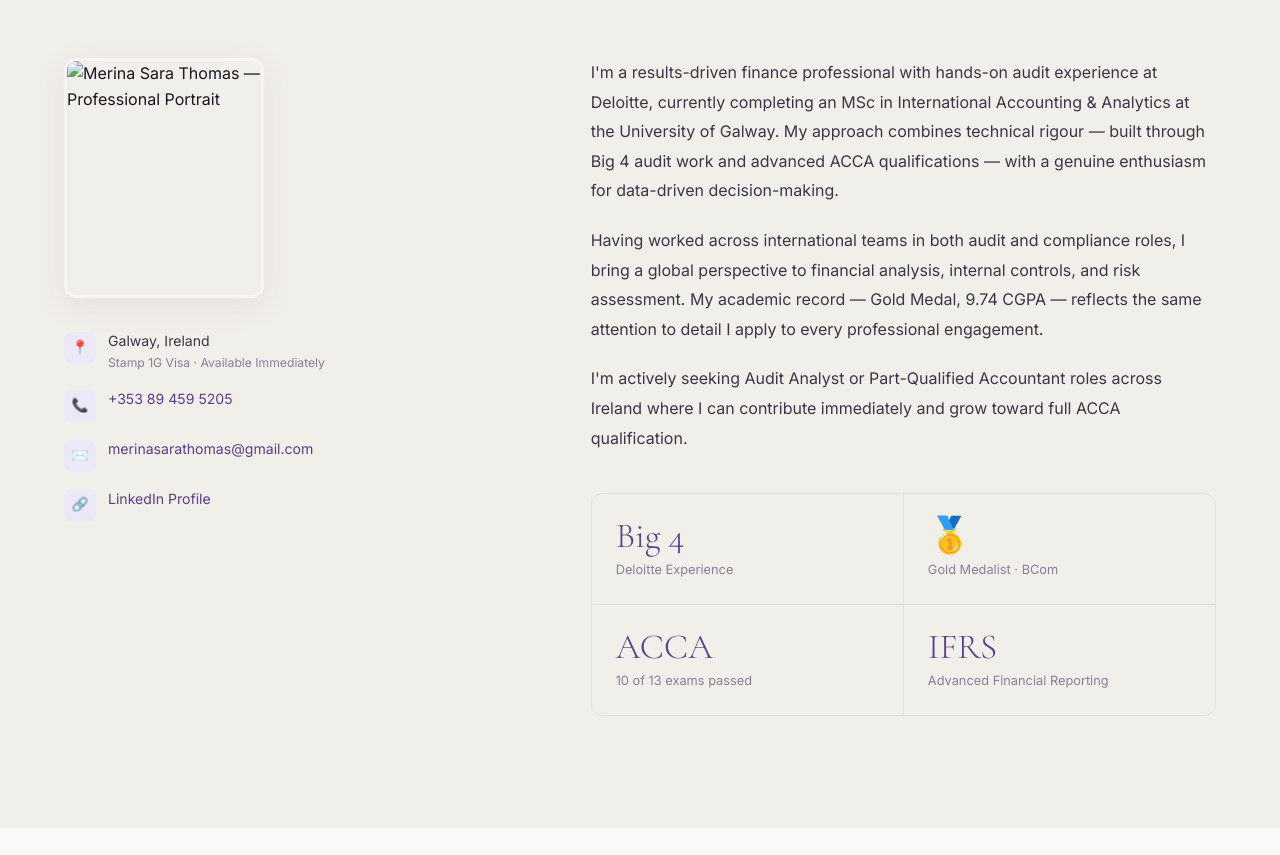
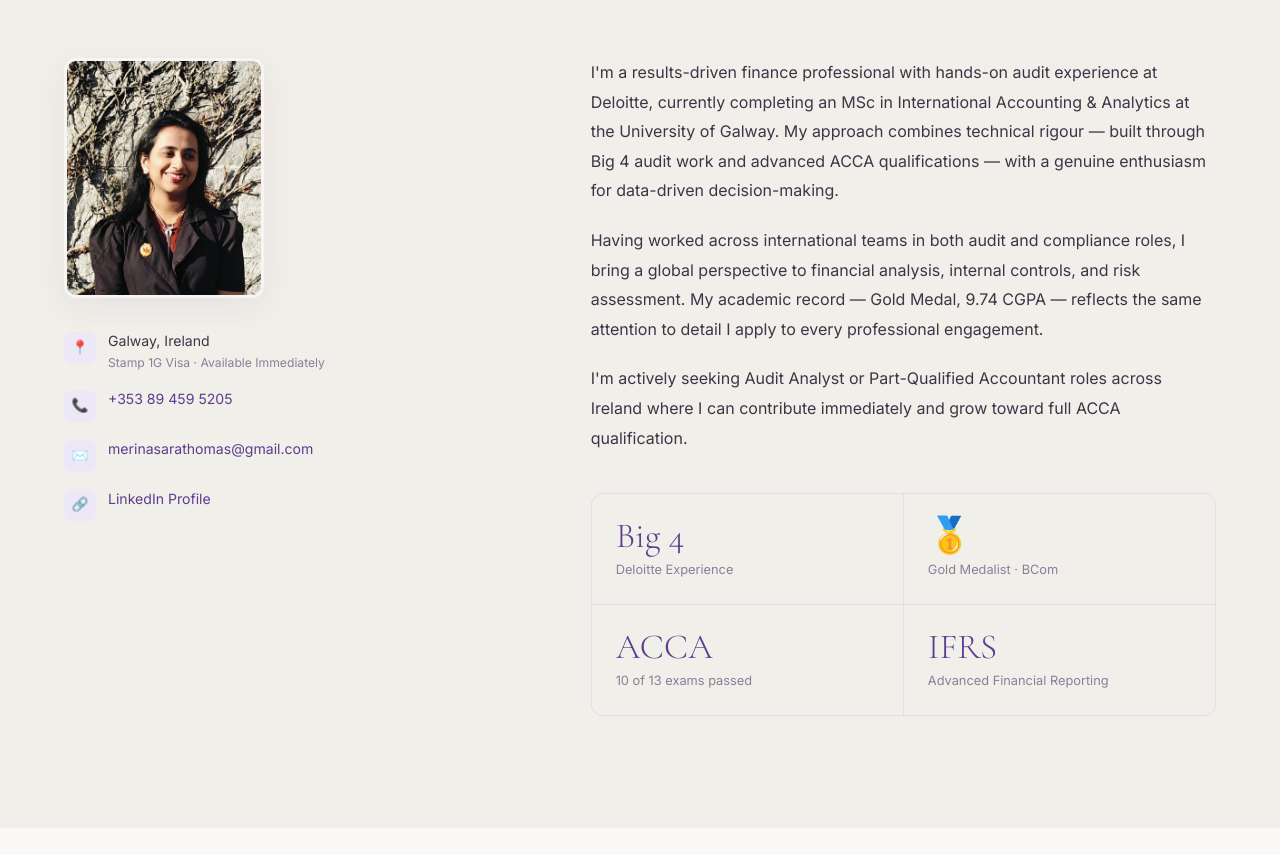
Before and after one commit to mesaira/Merina_portfolio, a plain HTML site: page index.html in a window 1280 px wide. Shown: the part 1060-1915 px from the top of the page. Drawn offline with nearby package versions, Linux system fonts and the light colour scheme; files whose address does not match are found by name.

Commit message:
Update index.html
update

```diff
--- a/index.html
+++ b/index.html
@@ -1186,7 +1186,7 @@ footer {
   <div class="about-grid">
     <div class="about-aside reveal">
       <div class="about-photo-wrapper">
-        <img class="about-photo" src="images/portrait.jpg" alt="Merina Sara Thomas — Professional Portrait" loading="lazy">
+        <img class="about-photo" src="portrait.jpg" alt="Merina Sara Thomas — Professional Portrait" loading="lazy">
       </div>
       <div class="about-contact-item">
         <div class="aci-icon">📍</div>
```
